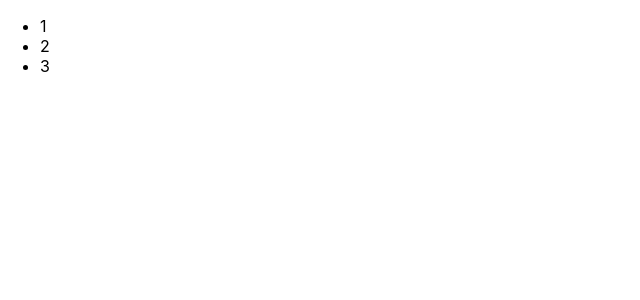
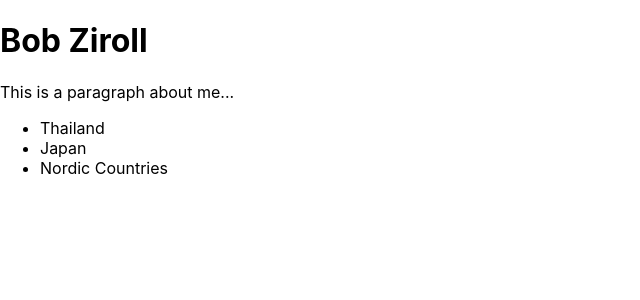
Before and after one commit to leducmanh1011/react-learning, a React (Create React App) app: page / in a window 1280 px wide. Shown: the top 300 px of the page, without its empty margins (0-640 px from the left). Built offline with nearby package versions, Linux system fonts and the light colour scheme.

Commit message:
Functional Components Practice

```diff
--- a/src/index.js
+++ b/src/index.js
@@ -4,17 +4,18 @@ import './index.css';
 import App from './App';
 import * as serviceWorker from './serviceWorker';
 
-function MyApp() {
+function MyInfo() {
   return (
-    <ul>
-    <li>1</li>
-    <li>2</li>
-    <li>3</li>
-  </ul>
+    <div>
+      <h1>Bob Ziroll</h1>
+      <p>This is a paragraph about me...</p>
+      <ul>
+        <li>Thailand</li>
+        <li>Japan</li>
+        <li>Nordic Countries</li>
+      </ul>
+    </div>
   )
 }
 
-ReactDOM.render(
-  <MyApp />,
-  document.getElementById("root")
-)
+ReactDOM.render(<MyInfo />, document.getElementById("root"))
```
